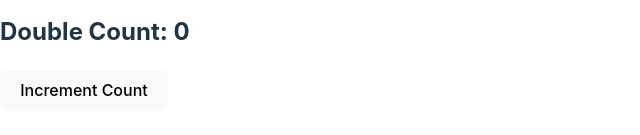
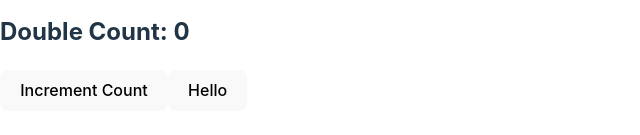
Before and after one commit to iamsabitak/vite-project-ts, a React (Vite) app: page / in a window 1280 px wide. Shown: the part 483-618 px from the top of the page, without its empty margins (0-640 px from the left). Built offline with nearby package versions, Linux system fonts and the light colour scheme.

Commit message:
created a greetfunction to check

```diff
--- a/src/MemoizationExample.tsx
+++ b/src/MemoizationExample.tsx
@@ -3,7 +3,16 @@ import React, { useState, useMemo, useCallback } from "react";
 const MemoizationExample: React.FC = () => {
   const [count, setCount] = useState<number>(0);
 
+  const greet = () => {
+    console.log("Hello");
+    setCount(count + 1);
+  };
   // Example of useMemo
+  //   const doubleCount = () => {
+  //     console.log("Calculating doubleCount");
+
+  //     return count * 2;
+  //   };
   const doubleCount = useMemo(() => {
     console.log("Calculating doubleCount");
     return count * 2;
@@ -20,6 +29,8 @@ const MemoizationExample: React.FC = () => {
       <h1>Count: {count}</h1>
       <h2>Double Count: {doubleCount}</h2>
       <button onClick={incrementCount}>Increment Count</button>
+
+      <button onClick={greet}>Hello</button>
     </div>
   );
 };
```
